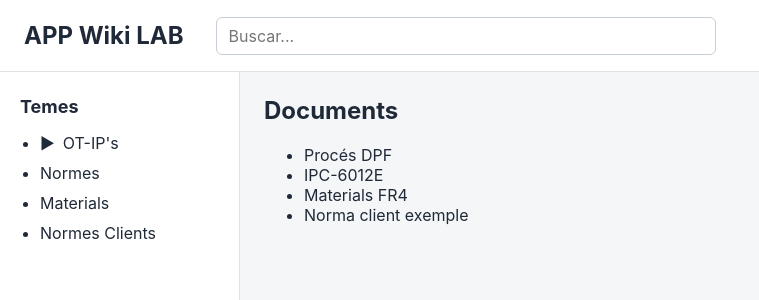
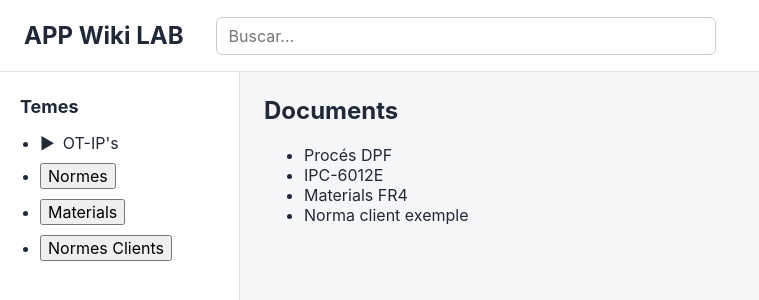
Before and after one commit to JCostaCotet/APP_Wiki_LAB, a React (Vite) app: page / in a window 1280 px wide. Shown: the top 300 px of the page, without its empty margins (0-759 px from the left). Built offline with nearby package versions, Linux system fonts and the light colour scheme.

Commit message:
Connect sidebar categories with document filtering

```diff
--- a/src/components/Sidebar.tsx
+++ b/src/components/Sidebar.tsx
@@ -1,9 +1,9 @@
+import { useState } from 'react';
+import { categories } from '../data/categories';
+
 interface SidebarProps {
   onSelectCategory: (categoryId: string) => void;
 }
-
-import { useState } from 'react';
-import { categories } from '../data/categories';
 
 function Sidebar({ onSelectCategory }: SidebarProps) {
   const [openCategory, setOpenCategory] = useState<string | null>(null);
@@ -49,14 +49,22 @@ function Sidebar({ onSelectCategory }: SidebarProps) {
                     <ul className="sidebar-sublist">
                       {children.map((child) => (
                         <li key={child.id}>
-                          {child.name}
+                          <button
+                            onClick={() => onSelectCategory(child.id)}
+                          >
+                            {child.name}
+                          </button>
                         </li>
                       ))}
                     </ul>
                   )}
                 </>
               ) : (
-                category.name
+                <button
+                  onClick={() => onSelectCategory(category.id)}
+                >
+                  {category.name}
+                </button>
               )}
             </li>
           );
```
